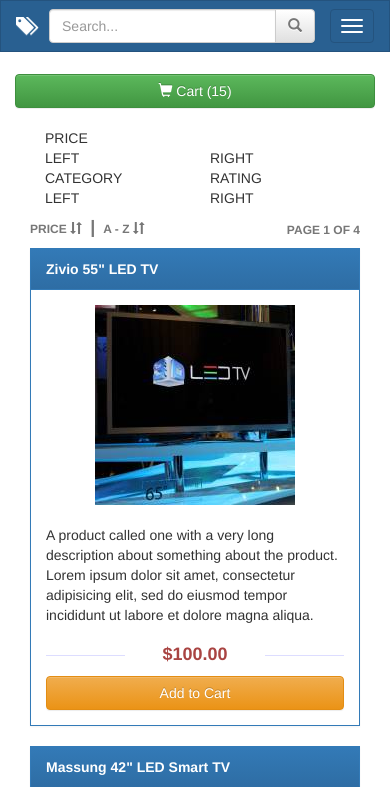
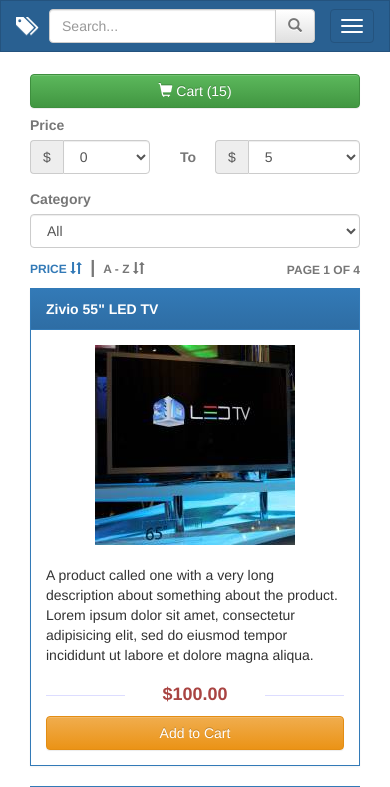
Before and after one commit to wholeNaNyards/electronics-store, a plain HTML site: page src/main/webapp/index.html in a window 390 px wide. Shown: the top 787 px of the page. Drawn offline with nearby package versions, Linux system fonts and the light colour scheme.

Commit message:
Cosmetic changes to products filter and sort

```diff
--- a/src/main/webapp/controllers/electronicsStore.js
+++ b/src/main/webapp/controllers/electronicsStore.js
@@ -5,6 +5,8 @@ electronicsStore.controller("electronicsStoreController", function($scope) {
 	$scope.data = {
 		categories: [
 			{
+				name: 'All'
+			}, {
 				name: 'Televisions'
 			}, {
 				name: 'Video Games'
--- a/src/main/webapp/index.html
+++ b/src/main/webapp/index.html
@@ -32,12 +32,13 @@
 					<div class="row">
 
 						<!-- Cart Button Mobile -->
-						<div class="col-xs-12 col-sm-3 visible-xs">
-							<button class="btn btn-success btn-block">
-								<span class="glyphicon glyphicon-shopping-cart"></span>
-								 Cart (15)
-							</button>
-							<br />
+						<div class="col-xs-12 visible-xs">
+							<div class="col-xs-12">
+								<button class="btn btn-success btn-block">
+									<span class="glyphicon glyphicon-shopping-cart"></span>
+									 Cart (15)
+								</button>
+							</div>
 						</div>
 
 						<!-- Product List Filter -->
@@ -57,10 +58,5 @@
 		<script src="https://maxcdn.bootstrapcdn.com/bootstrap/3.3.5/js/bootstrap.min.js"
 		integrity="sha512-K1qjQ+NcF2TYO/eI3M6v8EiNYZfA95pQumfvcVrTHtwQVDG+aHRqLi/ETn2uB+1JqwYqVG3LIvdm9lj6imS/pQ=="
 		crossorigin="anonymous"></script>
-
-		<form action="users/1/items" method="POST">
-		Item ID: <input type="text" name="itemId" />
-		<input type="submit">POST ITEM</input>
-		</form>
 	</body>
 </html>
--- a/src/main/webapp/style.css
+++ b/src/main/webapp/style.css
@@ -40,3 +40,12 @@ body {
 	padding-right: 5px;
 	font-size: 18px;
 }
+
+.filterMarginTop {
+	margin-top: 7px;
+}
+
+#sort-alpha:hover, #sort-alpha:visited, #sort-alpha:link, #sort-alpha:active,
+#sort-price:hover, #sort-price:visited, #sort-price:link, #sort-price:active {
+    text-decoration: none;
+}
--- a/src/main/webapp/views/productList.html
+++ b/src/main/webapp/views/productList.html
@@ -1,14 +1,14 @@
 <div class="col-xs-12 col-sm-9" ng-controller="productListController">
 	<div class="col-xs-6">
-		<h6 class="text-left text-muted">
+		<h6 class="text-left">
 			<strong>
-				<span id="sort-price">
+				<a href="#" class="text-primary" id="sort-price">
 					PRICE&nbsp;<span class="glyphicon glyphicon-sort"></span>
-				</span>
-				<span class="divider-bar">|</span>
-				<span id="sort-alpha">
+				</a>
+				<span class="divider-bar text-muted">|</span>
+				<a href="#" class="text-muted" id="sort-alpha">
 					A - Z&nbsp;<span class="glyphicon glyphicon-sort"></span>
-				</span>
+				</a>
 			</strong>
 		</h6>
 	</div>
--- a/src/main/webapp/views/productListFilter.html
+++ b/src/main/webapp/views/productListFilter.html
@@ -47,7 +47,7 @@
 			</label>
 		</div>
 		<hr style="border-color: #DDDDDD !important;" />
-		<h6 class="">
+		<h6>
 			<strong>RATING</strong>
 		</h6>
 		<div class="radio">
@@ -102,27 +102,142 @@
 		</div>
 	</div>
 	<!-- Mobile-->
-	<div class="col-xs-12 visible-xs">
+	<span class="visible-xs">
+		<div class="col-xs-12 filterMarginTop">
+			<label class="text-muted">Price</label>
+		</div>
+		<div class="col-xs-5">
+			<div class="form-group">
+				<div class="input-group">
+					<div class="input-group-addon">$</div>
+					<select class="form-control">
+						<option>0</option>
+						<option>5</option>
+						<option>10</option>
+						<option>25</option>
+						<option>50</option>
+					</select>
+				</div>
+			</div>
+		</div>
+		<div class="col-xs-7">
+			<div class="row">
+				<div class="col-xs-2 filterMarginTop">
+					<label class="text-muted">To</label>
+				</div>
+				<div class="col-xs-10">
+					<div class="form-group">
+						<div class="input-group">
+							<div class="input-group-addon">$</div>
+							<select class="form-control">
+								<option>5</option>
+								<option>10</option>
+								<option>25</option>
+								<option>50</option>
+								<option>100</option>
+								<option>1000</option>
+							</select>
+						</div>
+					</div>
+				</div>
+			</div>
+		</div>
 		<div class="col-xs-12">
-			PRICE
+			<label class="text-muted">Category</label>
 		</div>
+
+		<!--
+		<div class="col-xs-6 filterMarginTop">
+			<label class="text-muted">Rating</label>
+		</div>
+		-->
+
+		<div class="col-xs-12">
+			<select class="form-control">
+				<option ng-repeat="category in data.categories">{{ category.name }}</option>
+			</select>
+		</div>
+
+		<!-- Removed rating system for now
+
 		<div class="col-xs-6">
-			LEFT
-		</div>
-		<div class="col-xs-6">
-			RIGHT
-		</div>
-		<div class="col-xs-6">
-			CATEGORY
-		</div>
-		<div class="col-xs-6">
-			RATING
-		</div>
-		<div class="col-xs-6">
-			LEFT
-		</div>
-		<div class="col-xs-6">
-			RIGHT
-		</div>
-	</div>
+
+
+			<div class="btn-group form-control">
+				<button type="button" class="btn btn-default dropdown-toggle" data-toggle="dropdown">
+					<span class="text-danger">
+						<span class="glyphicon glyphicon-star"></span>
+						<span class="glyphicon glyphicon-star"></span>
+						<span class="glyphicon glyphicon-star"></span>
+						<span class="glyphicon glyphicon-star"></span>
+						<span class="glyphicon glyphicon-star"></span>
+					</span>
+					&nbsp;<span class="caret"></span>
+				</button>
+				<ul class="dropdown-menu" role="menu">
+					<li class="text-danger">
+						<span class="glyphicon glyphicon-star"></span>
+						<span class="glyphicon glyphicon-star"></span>
+						<span class="glyphicon glyphicon-star"></span>
+						<span class="glyphicon glyphicon-star"></span>
+						<span class="glyphicon glyphicon-star"></span>
+					</li>
+					<li><span class="glyphicon glyphicon-fire"></span></li>
+					<li><span class="glyphicon glyphicon-glass"></span></li>
+					<li><span class="glyphicon glyphicon-heart"></span></li>
+				</ul>
+			</div>
+
+
+
+
+			<select class="form-control">
+				<option>
+					<h6 class="text-danger">
+						<span class="glyphicon glyphicon-star"></span>
+						<span class="glyphicon glyphicon-star"></span>
+						<span class="glyphicon glyphicon-star"></span>
+						<span class="glyphicon glyphicon-star"></span>
+						<span class="glyphicon glyphicon-star"></span>
+					</h6>
+				</option>
+				<option name="ratingSelect" value="option4">
+					<label class="text-danger">
+						<span class="glyphicon glyphicon-star"></span>
+						<span class="glyphicon glyphicon-star"></span>
+						<span class="glyphicon glyphicon-star"></span>
+						<span class="glyphicon glyphicon-star"></span>
+						<span class="glyphicon glyphicon-star-empty"></span>
+					</label>
+				</option>
+				<option name="ratingSelect" value="option3">
+					<label class="text-danger">
+						<span class="glyphicon glyphicon-star"></span>
+						<span class="glyphicon glyphicon-star"></span>
+						<span class="glyphicon glyphicon-star"></span>
+						<span class="glyphicon glyphicon-star-empty"></span>
+						<span class="glyphicon glyphicon-star-empty"></span>
+					</label>
+				</option>
+				<option name="ratingSelect" value="option2">
+					<label class="text-danger">
+						<span class="glyphicon glyphicon-star"></span>
+						<span class="glyphicon glyphicon-star"></span>
+						<span class="glyphicon glyphicon-star-empty"></span>
+						<span class="glyphicon glyphicon-star-empty"></span>
+						<span class="glyphicon glyphicon-star-empty"></span>
+					</label>
+				</option>
+				<option name="ratingSelect" value="option1">
+					<label class="text-danger">
+						<span class="glyphicon glyphicon-star"></span>
+						<span class="glyphicon glyphicon-star-empty"></span>
+						<span class="glyphicon glyphicon-star-empty"></span>
+						<span class="glyphicon glyphicon-star-empty"></span>
+						<span class="glyphicon glyphicon-star-empty"></span>
+					</label>
+				</option>
+			</select>
+		</div>-->
+	</span>
 </div>
```
